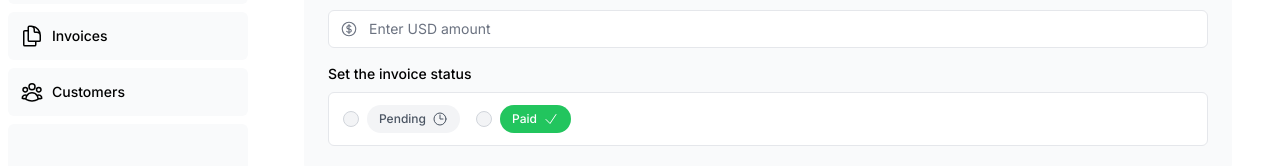
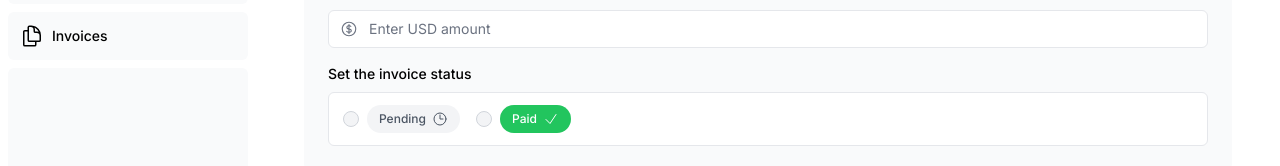
Before and after one commit to jvckmorvn/acme-dashboard, a Next.js app: page /dashboard/invoices/create in a window 1280 px wide. Shown: the part 228-394 px from the top of the page. Built offline with nearby package versions, Linux system fonts and the light colour scheme; no server answers; the database is empty; a web font is replaced by a local one.

Commit message:
remove console.logs

```diff
--- a/app/dashboard/customers/page.tsx
+++ /dev/null
@@ -1,9 +0,0 @@
-import { Metadata } from 'next';
-
-export const metadata: Metadata = {
-  title: 'Customers',
-};
-
-export default function Page() {
-  return <p>Customers Page</p>;
-}
--- a/app/lib/data.ts
+++ b/app/lib/data.ts
@@ -14,13 +14,7 @@ import { formatCurrency } from './utils';
 export async function fetchRevenue() {
   noStore();
   try {
-    console.log('Fetching revenue data...');
-    await new Promise((resolve) => setTimeout(resolve, 3000));
-
     const data = await sql<Revenue>`SELECT * FROM revenue`;
-
-    console.log('Data fetch completed after 3 seconds.');
-
     return data.rows;
   } catch (error) {
     console.error('Database Error:', error);
--- a/app/ui/dashboard/nav-links.tsx
+++ b/app/ui/dashboard/nav-links.tsx
@@ -15,7 +15,6 @@ const links = [
     href: '/dashboard/invoices',
     icon: DocumentDuplicateIcon,
   },
-  { name: 'Customers', href: '/dashboard/customers', icon: UserGroupIcon },
 ];
 
 export default function NavLinks() {
--- a/auth.ts
+++ b/auth.ts
@@ -34,7 +34,6 @@ export const { auth, signIn, signOut } = NextAuth({
           if (passwordsMatch) return user;
         }
 
-        console.log('Invalid credentials');
         return null;
       },
     }),
```
Also changed, not shown: scripts/seed.js (+0 -8 lines).
